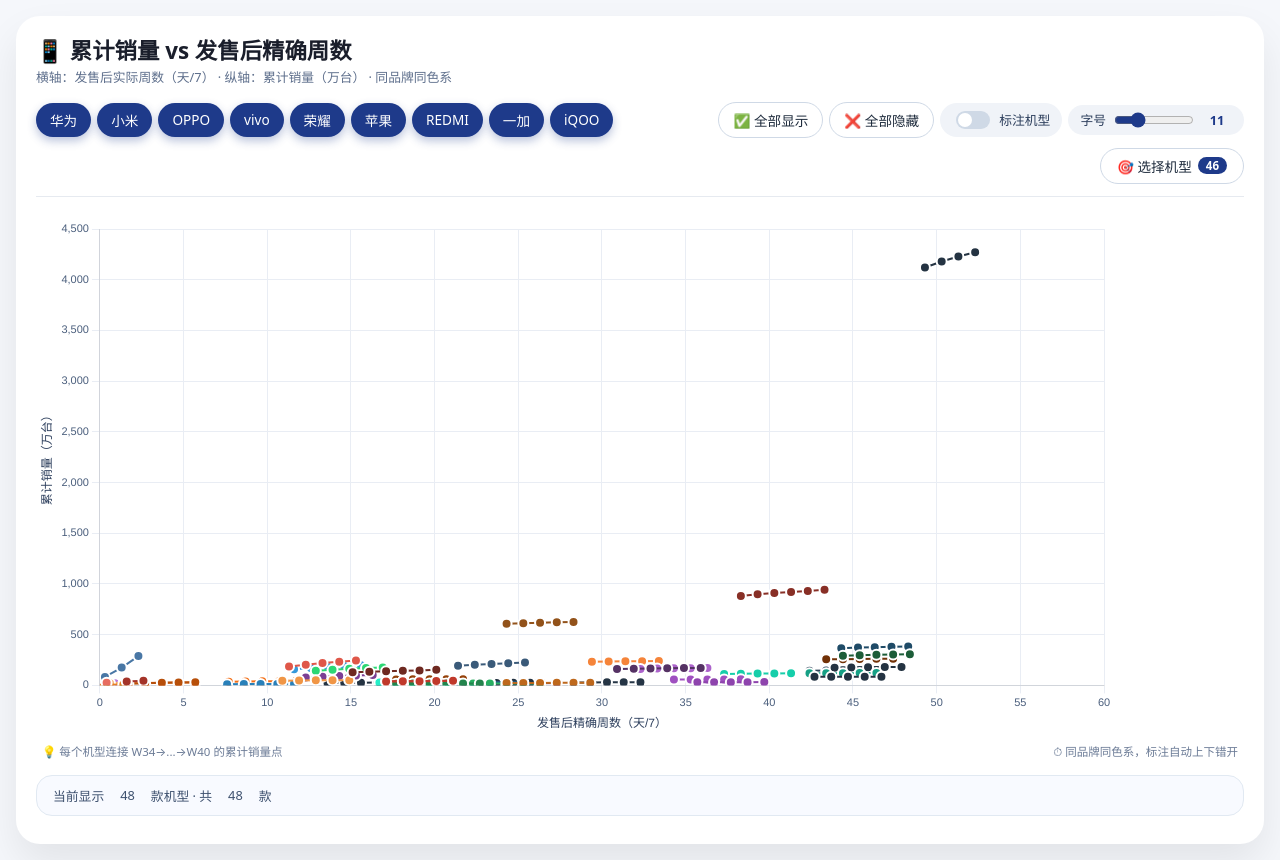
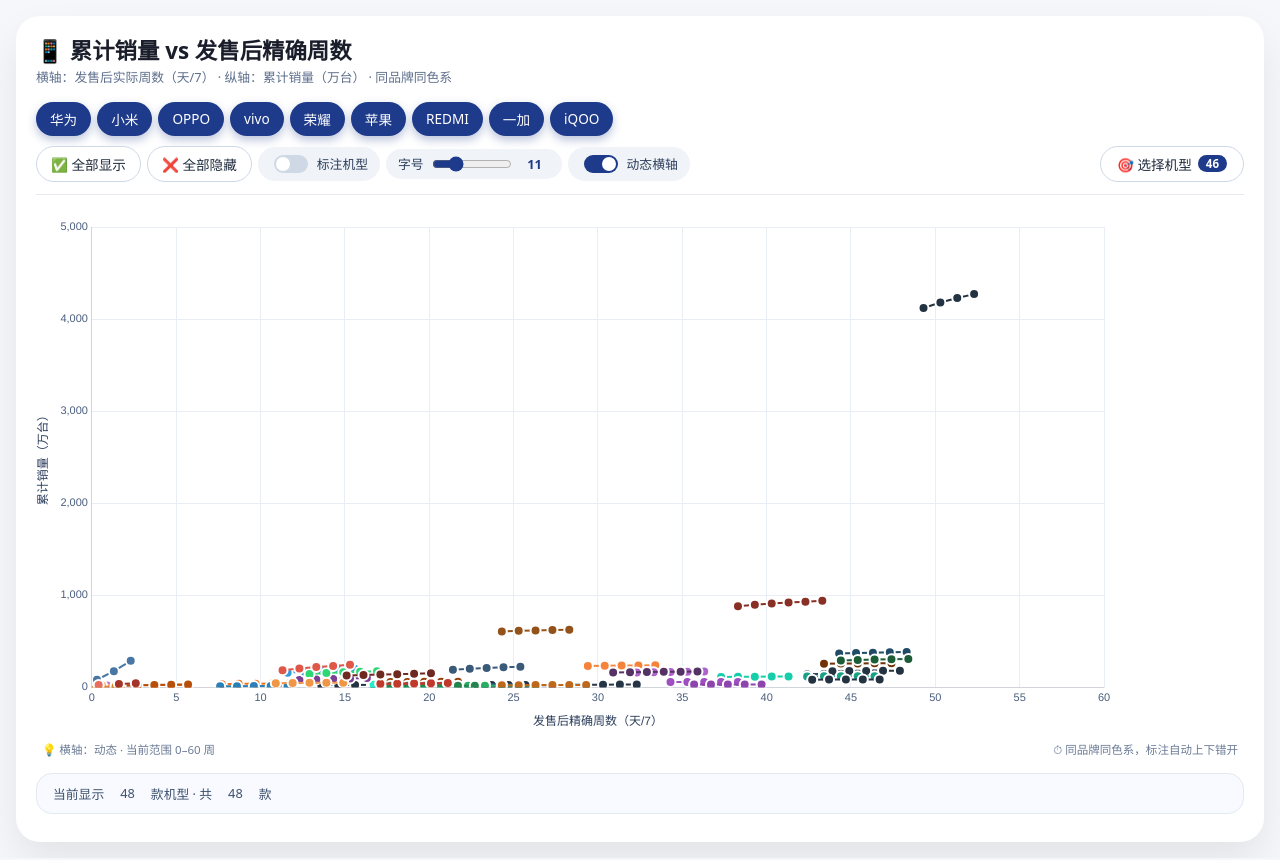
Before and after one commit to muinocriz/smartphoneSellOut, a plain HTML site: page index.html in a window 1280 px wide. Drawn offline with nearby package versions, Linux system fonts and the light colour scheme.

Commit message:
优化移动端显示，根据数据决定横坐标轴长度

```diff
--- a/index.html
+++ b/index.html
@@ -55,20 +55,34 @@
         .loading { text-align: center; padding: 60px 20px; color: #6b7b96; font-size: 0.95rem; }
         .error-box { background: #fff5f5; border: 1px solid #feb2b2; color: #c53030; padding: 16px 20px; border-radius: 12px; margin: 20px 0; font-size: 0.9rem; }
         .error-box code { background: #fed7d7; padding: 2px 6px; border-radius: 4px; font-size: 0.85rem; }
+
+        /* ================= 手机端适配 ================= */
         @media (max-width: 640px) {
-            body { padding: 10px; }
-            .container { border-radius: 18px; padding: 16px 14px 22px; }
-            h1 { font-size: 1.15rem; }
+            body { padding: 8px; }
+            .container { border-radius: 16px; padding: 14px 12px 20px; }
+            h1 { font-size: 1.1rem; }
             h1 small { font-size: 0.72rem; }
-            .toolbar { gap: 8px; }
+
+            .toolbar { gap: 8px; margin: 12px 0 14px; }
             .brand-btn { padding: 6px 12px; font-size: 0.78rem; }
             .action-btn { padding: 6px 12px; font-size: 0.78rem; }
             .switch-wrap, .font-size-wrap { padding: 4px 10px; font-size: 0.75rem; }
             .font-size-wrap input[type="range"] { width: 60px; }
             .model-picker-toggle { margin-left: 0; width: 100%; }
             .model-picker-toggle button { width: 100%; justify-content: center; }
+
+            /* 图表高度加大，给坐标轴留空间 */
+            .chart-wrapper { height: 460px; margin: 4px 0; }
+
+            .model-picker-panel { top: 150px; }
+
+            .legend-note { font-size: 0.68rem; gap: 4px; }
+            .stats { font-size: 0.75rem; padding: 8px 12px; gap: 10px; }
+        }
+
+        /* 超小屏 */
+        @media (max-width: 380px) {
             .chart-wrapper { height: 420px; }
-            .model-picker-panel { top: 150px; }
         }
     </style>
 </head>
@@ -97,6 +111,10 @@
                     <input type="range" id="fontSizeRange" min="8" max="20" step="1" value="11" />
                     <span class="font-size-value" id="fontSizeValue">11</span>
                 </div>
+                <label class="switch-wrap" title="根据数据自动调整横轴长度">
+                    <input type="checkbox" id="dynamicAxisToggle" checked />
+                    动态横轴
+                </label>
             </div>
             <div class="model-picker-toggle">
                 <button id="modelPickerBtn">
@@ -139,35 +157,31 @@
     // ============================================================
     // 全局状态
     // ============================================================
-    let weekEndDates = {};      // 从 CSV 表头解析出来的周 -> 结束日期
-    let weekLabels = [];        // 排序后的周标签，如 ['W34','W35','W36','W37']
-    let rawData = [];           // 解析后的机型数据
-    let brands = [];            // 所有品牌
+    let weekEndDates = {};
+    let weekLabels = [];
+    let rawData = [];
+    let brands = [];
     let modelColorMap = new Map();
     let activeBrands = new Set();
     let selectedModels = new Set();
     let showLabels = false;
     let labelFontSize = 11;
+    let dynamicAxis = true;   // 是否动态横轴
     let chart = null;
 
     // ============================================================
     // 从 CSV 表头解析周标签，并推算每周结束日期
-    // 规则：W34 = 2026 年第 34 周，结束日为周日
-    // 基准：2026-01-01 是周四，ISO 第 1 周从 2025-12-29(周一) 开始
-    // 这里用简化算法：W1 结束日 = 2026-01-04(周日)
     // ============================================================
     function getWeekEndDate(year, weekNum) {
-        // 2026-01-04 是第 1 周周日
         const week1Sunday = new Date(year, 0, 4);
         const msPerWeek = 7 * 24 * 60 * 60 * 1000;
         return new Date(week1Sunday.getTime() + (weekNum - 1) * msPerWeek);
     }
 
     function parseWeekLabel(label) {
-        // 匹配 W34、w34、2026W34、W34 等形式
         const m = String(label).trim().match(/^(?:(\d{4}))?[Ww](\d{1,2})$/);
         if (!m) return null;
-        const year = m[1] ? Number(m[1]) : 2026; // 默认 2026
+        const year = m[1] ? Number(m[1]) : 2026;
         const week = Number(m[2]);
         return { year, week, label: `W${week}` };
     }
@@ -183,7 +197,6 @@
         });
 
         if (result.errors.length) {
-            // 只显示严重错误
             const fatal = result.errors.filter(e => e.type === 'Delimiter' || e.code === 'MissingQuotes');
             if (fatal.length) {
                 throw new Error('CSV 解析错误：' + fatal.map(e => e.message).join('; '));
@@ -194,7 +207,6 @@
         if (!rows.length) throw new Error('CSV 内容为空');
 
         const headers = result.meta.fields;
-        // 固定列
         const fixedCols = ['brand', 'model', 'category', 'date'];
         for (const col of fixedCols) {
             if (!headers.includes(col)) {
@@ -202,7 +214,6 @@
             }
         }
 
-        // 识别周列
         const weekCols = [];
         headers.forEach(h => {
             if (fixedCols.includes(h)) return;
@@ -216,10 +227,8 @@
             throw new Error('CSV 中没有识别到任何周列（如 W34、W35）');
         }
 
-        // 按周号排序
         weekCols.sort((a, b) => a.week - b.week);
 
-        // 生成 weekEndDates 和 weekLabels
         weekEndDates = {};
         weekLabels = [];
         weekCols.forEach(wc => {
@@ -228,18 +237,14 @@
             weekLabels.push(wc.label);
         });
 
-        // 解析每一行
         const data = [];
-        rows.forEach((row, idx) => {
+        rows.forEach((row) => {
             const brand = (row.brand || '').trim();
             const model = (row.model || '').trim();
             const category = (row.category || '').trim();
             const date = (row.date || '').trim();
 
-            if (!brand || !model || !date) {
-                // 跳过不完整行
-                return;
-            }
+            if (!brand || !model || !date) return;
 
             const sales = {};
             weekCols.forEach(wc => {
@@ -289,7 +294,6 @@
         '一加':   '#16a085',
         'iQOO':   '#2c3e50',
     };
-    // 未在表里的品牌，用这组备用色
     const fallbackColors = ['#e74c3c', '#f39c12', '#1abc9c', '#3498db', '#9b59b6', '#e91e63', '#00bcd4', '#8bc34a', '#ff5722'];
 
     function hexToHsl(hex) {
@@ -412,13 +416,17 @@
                     weekLabel: rawLast.weekLabel,
                 });
             });
-            items.sort((a, b) => a.y - b.y);
+			// 按 y 从大到小排序（从下往上处理），重叠时向上顶
+			items.sort((a, b) => b.y - a.y);
 			const minGap = Math.max(14, labelFontSize + 4);
 			const labelHeight = labelFontSize + 4;
-            let lastY = -Infinity;
+			let lastY = Infinity;
 			items.forEach((item) => {
 				let targetY = item.y;
-                if (targetY - lastY < minGap) targetY = lastY + minGap;
+				// 如果和上一个标注太近（这里因为是向下处理，用 lastY - targetY）
+				if (lastY - targetY < minGap) {
+					targetY = lastY - minGap;
+				}
 				item.labelY = targetY;
 				lastY = targetY;
 			});
@@ -495,6 +503,31 @@
     }
 
     // ============================================================
+    // 计算横轴范围
+    // ============================================================
+    function computeXAxisRange(datasets) {
+        // 固定模式：0 ~ 55
+        if (!dynamicAxis) {
+            return { min: 0, max: 55 };
+        }
+
+        // 动态模式：取所有点的最大 x，向上取整到 5 的倍数 + 5
+        let maxX = 0;
+        let hasData = false;
+        datasets.forEach(ds => {
+            ds.data.forEach(p => {
+                hasData = true;
+                if (p.x > maxX) maxX = p.x;
+            });
+        });
+
+        if (!hasData) return { min: 0, max: 55 };
+
+        const max = Math.ceil(maxX / 5) * 5 + 5;
+        return { min: 0, max: Math.max(max, 20) }; // 最少给 20 周
+    }
+
+    // ============================================================
     // 图表渲染
     // ============================================================
     function renderChart() {
@@ -502,12 +535,18 @@
         const ctx = document.getElementById('salesChart').getContext('2d');
         if (chart) chart.destroy();
 
-        // 动态计算横轴最大值：取所有点的最大 x + 5
-        let maxX = 55;
-        datasets.forEach(ds => {
-            ds.data.forEach(p => { if (p.x > maxX) maxX = p.x; });
-        });
-        maxX = Math.ceil(maxX / 5) * 5 + 5;
+        const isMobile = window.innerWidth <= 640;
+        const range = computeXAxisRange(datasets);
+
+        // 移动端：字体更大、刻度更疏
+        const axisFontSize = isMobile ? 12 : 11;
+        const axisTitleSize = isMobile ? 12 : 12;
+        const xTickStep = isMobile
+            ? Math.max(5, Math.ceil((range.max - range.min) / 6))
+            : 5;
+
+        // 移动端：右侧留白给标注，但不要太多
+        const rightPadding = isMobile ? 90 : 140;
 
         chart = new Chart(ctx, {
             type: 'line',
@@ -516,10 +555,13 @@
                 responsive: true,
                 maintainAspectRatio: false,
                 animation: { duration: 400 },
-                layout: { padding: { right: 140 } },
+                layout: { padding: { right: rightPadding, top: 4, bottom: 4 } },
                 interaction: { mode: 'nearest', intersect: true },
                 plugins: {
                     tooltip: {
+                        titleFont: { size: isMobile ? 13 : 12 },
+                        bodyFont: { size: isMobile ? 12 : 11 },
+                        padding: isMobile ? 10 : 8,
                         callbacks: {
                             title: (items) => {
                                 const raw = items[0].raw;
@@ -536,24 +578,65 @@
                 scales: {
                     x: {
                         type: 'linear',
-                        title: { display: true, text: '发售后精确周数（天/7）', font: { weight: '500', size: 12 }, color: '#2c3e5c' },
-                        grid: { color: '#e9edf4' },
-                        ticks: { stepSize: 5, color: '#4a5e7c', font: { size: 11 } },
-                        min: 0, max: maxX
+                        title: {
+                            display: true,
+                            text: '发售后精确周数（天/7）',
+                            font: { weight: '500', size: axisTitleSize },
+                            color: '#2c3e5c',
+                            padding: { top: 6, bottom: 0 }
+                        },
+                        grid: { color: '#e9edf4', drawTicks: false },
+                        ticks: {
+                            stepSize: xTickStep,
+                            color: '#4a5e7c',
+                            font: { size: axisFontSize },
+                            padding: 4,
+                            maxRotation: 0,
+                            autoSkip: false,
+                        },
+                        min: range.min,
+                        max: range.max
                     },
                     y: {
-                        title: { display: true, text: '累计销量（万台）', font: { weight: '500', size: 12 }, color: '#2c3e5c' },
-                        grid: { color: '#e9edf4' },
-                        ticks: { color: '#4a5e7c', font: { size: 11 } },
-                        type: 'linear', min: 0,
+                        title: {
+                            display: true,
+                            text: '累计销量（万台）',
+                            font: { weight: '500', size: axisTitleSize },
+                            color: '#2c3e5c',
+                            padding: { top: 0, bottom: 6 }
+                        },
+                        grid: { color: '#e9edf4', drawTicks: false },
+                        ticks: {
+                            color: '#4a5e7c',
+                            font: { size: axisFontSize },
+                            padding: 4,
+                            maxTicksLimit: isMobile ? 6 : 8,
+                        },
+                        type: 'linear',
+                        min: 0,
                     }
                 },
-                elements: { point: { hoverBorderWidth: 2, hoverBorderColor: '#1e3a8a' } }
+                elements: {
+                    point: {
+                        hoverBorderWidth: 2,
+                        hoverBorderColor: '#1e3a8a',
+                        radius: isMobile ? 4 : 5,
+                        hoverRadius: isMobile ? 8 : 12,
+                    }
+                }
             }
         });
+
         document.getElementById('visibleCount').textContent = datasets.length;
         document.getElementById('totalCount').textContent = rawData.length;
         document.getElementById('selectedCount').textContent = selectedModels.size;
+
+        // 更新横轴提示
+        const noteEl = document.getElementById('weekRangeNote');
+        if (noteEl) {
+            const mode = dynamicAxis ? '动态' : '固定(0-55)';
+            noteEl.textContent = `💡 横轴：${mode} · 当前范围 0–${range.max} 周`;
+        }
     }
 
     // ============================================================
@@ -632,11 +715,11 @@
     }
 
     // ============================================================
-    // 初始化：加载 CSV -> 解析 -> 渲染
+    // 初始化
     // ============================================================
     async function init() {
         try {
-            const resp = await fetch('data.csv?t=' + Date.now()); // 加时间戳避免缓存
+            const resp = await fetch('data.csv?t=' + Date.now());
             if (!resp.ok) throw new Error(`无法加载 data.csv（HTTP ${resp.status}）`);
             const text = await resp.text();
 
@@ -648,11 +731,9 @@
             buildColorMap();
             precomputePoints();
 
-            // 显示主区域
             document.getElementById('loadingArea').style.display = 'none';
             document.getElementById('mainArea').style.display = 'block';
 
-            // 更新周范围提示
             const firstWeek = weekLabels[0];
             const lastWeek = weekLabels[weekLabels.length - 1];
             document.getElementById('weekRangeNote').textContent =
@@ -662,7 +743,6 @@
             renderModelPickerList();
             renderChart();
 
-            // 事件绑定
             document.getElementById('showAllBtn').addEventListener('click', showAll);
             document.getElementById('hideAllBtn').addEventListener('click', hideAll);
 
@@ -677,6 +757,12 @@
                 labelFontSize = Number(e.target.value);
                 fontSizeValue.textContent = labelFontSize;
                 if (showLabels) renderChart();
+            });
+
+            // 动态横轴开关
+            document.getElementById('dynamicAxisToggle').addEventListener('change', (e) => {
+                dynamicAxis = e.target.checked;
+                renderChart();
             });
 
             const panel = document.getElementById('modelPickerPanel');
@@ -716,6 +802,15 @@
                 document.getElementById('selectedCount').textContent = selectedModels.size;
             });
 
+            // 窗口大小变化时重新渲染（移动端旋转屏幕等）
+            let resizeTimer = null;
+            window.addEventListener('resize', () => {
+                clearTimeout(resizeTimer);
+                resizeTimer = setTimeout(() => {
+                    renderChart();
+                }, 200);
+            });
+
         } catch (err) {
             console.error(err);
             document.getElementById('loadingArea').style.display = 'none';
@@ -725,8 +820,8 @@
                     <br><br>
                     请确认：
                     <ul style="margin:8px 0 0 20px;">
-                        <li><code>data.csv</code> 和 <code>chart.html</code> 在同一目录</li>
-                        <li>通过本地服务器访问（如 <code>python -m http.server</code>），而不是直接双击打开（浏览器可能因 CORS 拒绝读取本地 CSV）</li>
+                        <li><code>data.csv</code> 和 <code>index.html</code> 在同一目录</li>
+                        <li>通过 GitHub Pages 或本地服务器访问，而不是直接双击打开</li>
                         <li>CSV 表头包含 <code>brand,model,category,date</code> 以及至少一个周列（如 <code>W34</code>）</li>
                     </ul>
                 </div>
```
Lines whose indentation alone changed are shown as unchanged.
